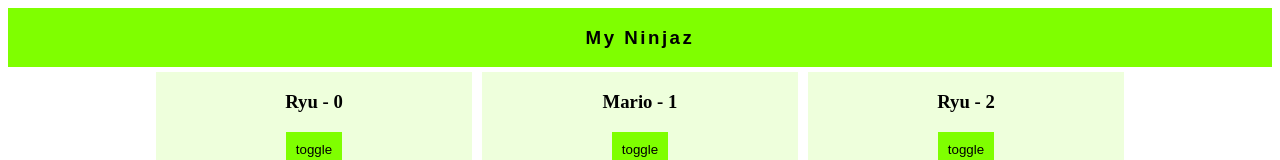
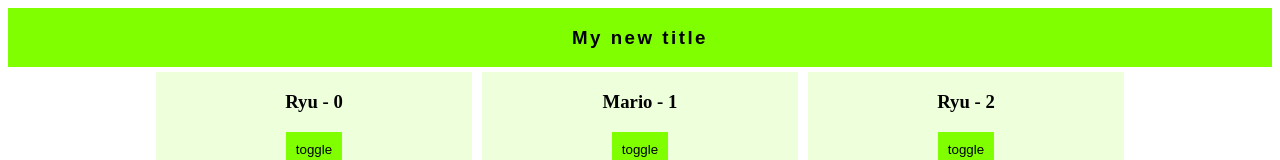
Before and after one commit to kenmugy/vue-app-2, a Vue app: page / in a window 1280 px wide. Shown: the top 160 px of the page. Built offline with nearby package versions, Linux system fonts and the light colour scheme.

Commit message:
added prop title with validation

```diff
--- a/src/App.vue
+++ b/src/App.vue
@@ -1,6 +1,6 @@
 <template>
   <div class="app">
-    <Header />
+    <Header :title="title" />
     <Ninja :ninjas="ninjas" />
     <Footer />
   </div>
@@ -36,7 +36,8 @@
           speciality: 'Svelte',
           show: false
         }
-      ]
+      ],
+      title: 'My new title'
     };
   }
 };
--- a/src/components/Header.vue
+++ b/src/components/Header.vue
@@ -1,13 +1,18 @@
 <template>
   <div class="header">
-    <h3>{{ title }}</h3>
+    <h3>{{ title1 }}</h3>
   </div>
 </template>
 
 <script>
 export default {
+  props: {
+    title: {
+      type: String
+    }
+  },
   data() {
-    return { title: 'My Ninjaz' };
+    return { title1: this.title };
   }
 };
 </script>
```
